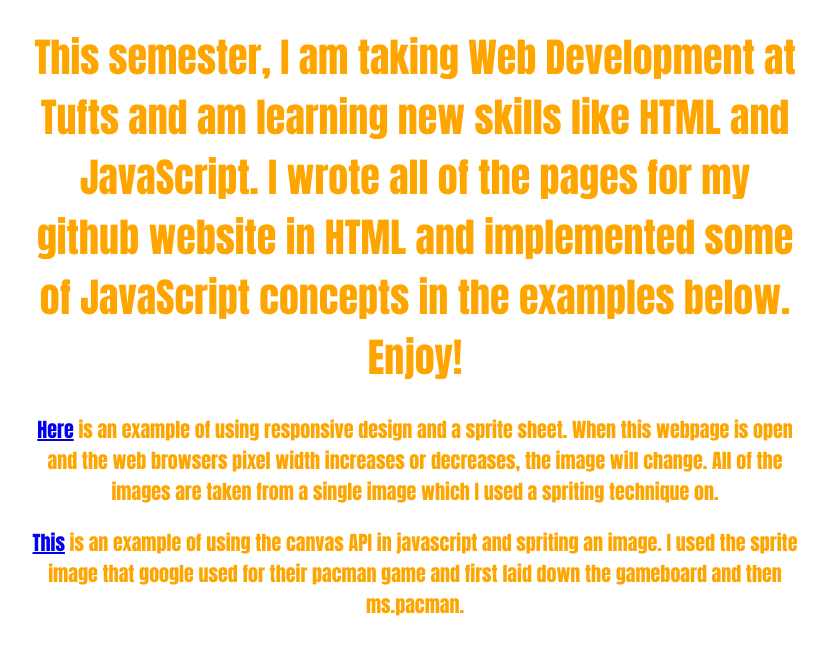
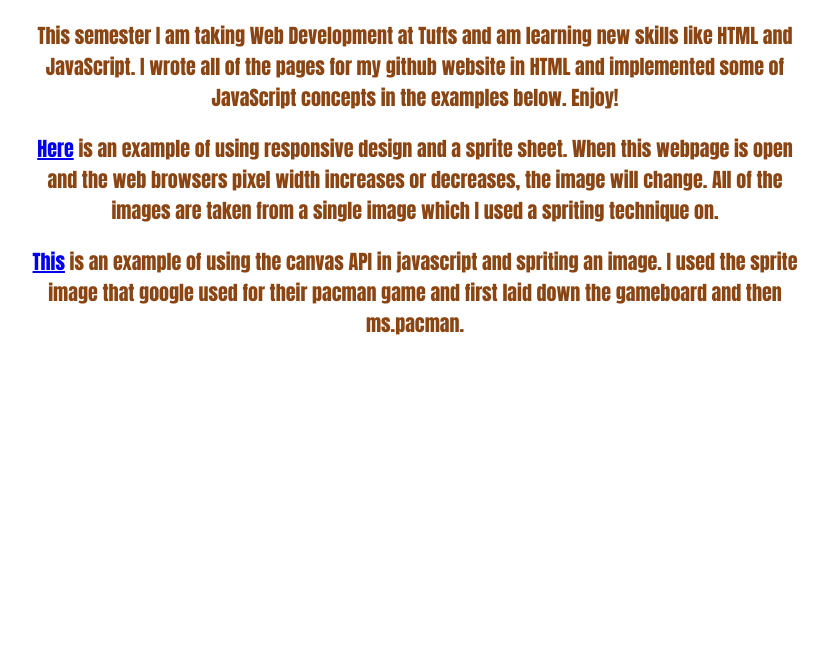
Before and after one commit to aholton001/aholton001.github.io, a plain HTML site: page projects.html in a window 1280 px wide. Shown: the whole page, without its empty margins (225-1053 px from the left). Drawn offline with Linux system fonts and the light colour scheme.

Commit message:
adding class examples

```diff
--- a/homepage.css
+++ b/homepage.css
@@ -37,3 +37,7 @@ img.display{
 .jumbo{
 	color: blue;
 }
+
+#projects{
+	color: saddlebrown;
+}
--- a/projects.html
+++ b/projects.html
@@ -7,13 +7,15 @@
 		<link rel="stylesheet" type="text/css" href="homepage.css"/>
 	</head>
 	<body>
-		<p><h1>This semester, I am taking Web Development at Tufts and am learning new skills
+		<div id="projects">
+		<p>This semester I am taking Web Development at Tufts and am learning new skills
 			like HTML and JavaScript. I wrote all of the pages for my github website in HTML and
 			implemented some of JavaScript concepts in the examples below. Enjoy!</h1></p>
 		<p><a target="_blank" href="http://tuftsdev.github.io/comp20-aholton/responsive/">
 			Here</a> is an example of using responsive design and a sprite sheet. When this webpage is open and the web browsers pixel width increases or decreases, the image will change. All of the images are taken from a single image which I used a spriting technique on.</p>
-		<p><a target="_blank" href="http://tuftsdev.github.io/comp20-aholton/responsive/">
+		<p><a target="_blank" href="http://tuftsdev.github.io/comp20-aholton/mspacman/">
 			This</a> is an example of using the canvas API in javascript and spriting an image. I used the sprite image that google used for their pacman game and first laid down the gameboard and then ms.pacman.</p>
+		</div>
 	</body>
 
 </html>
```
